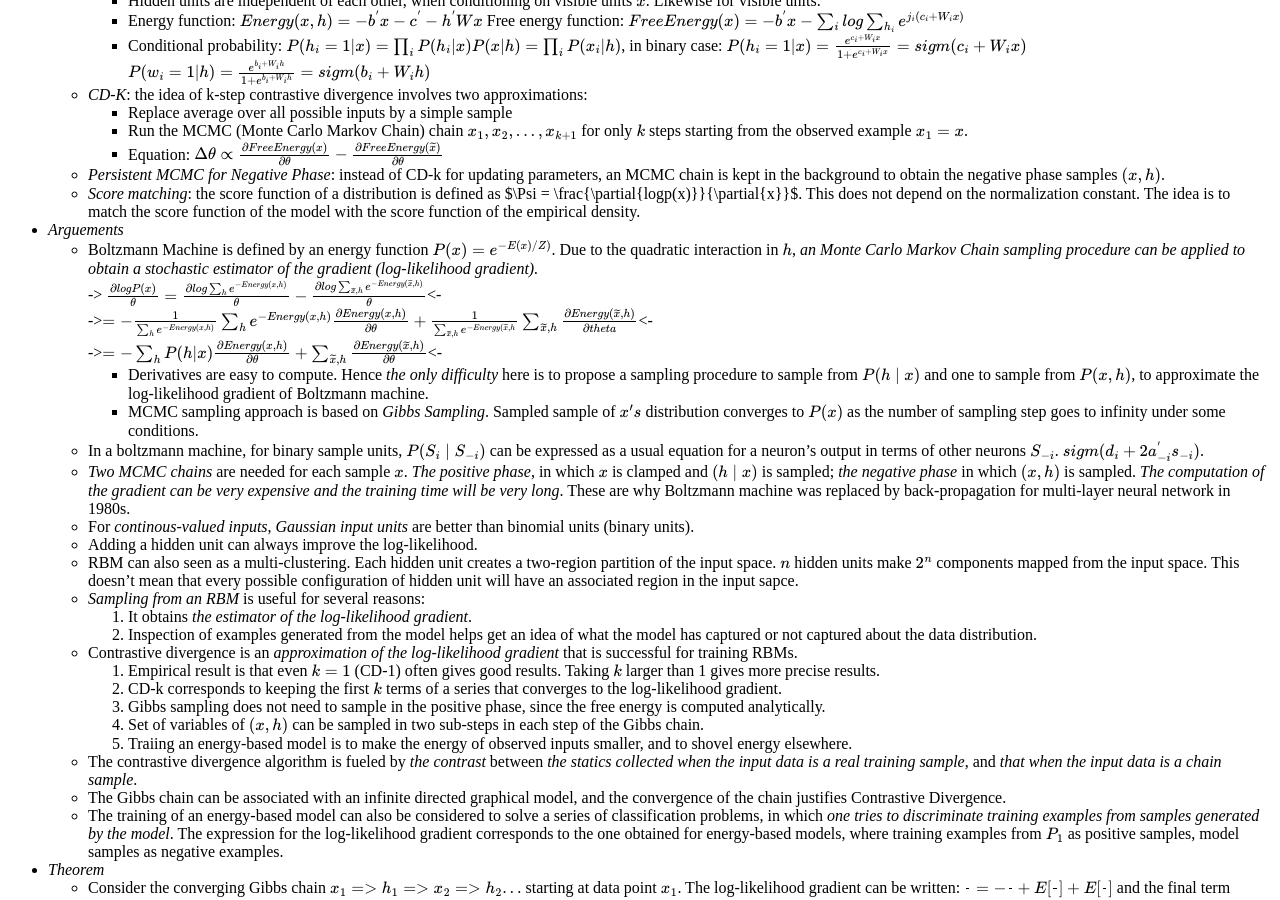
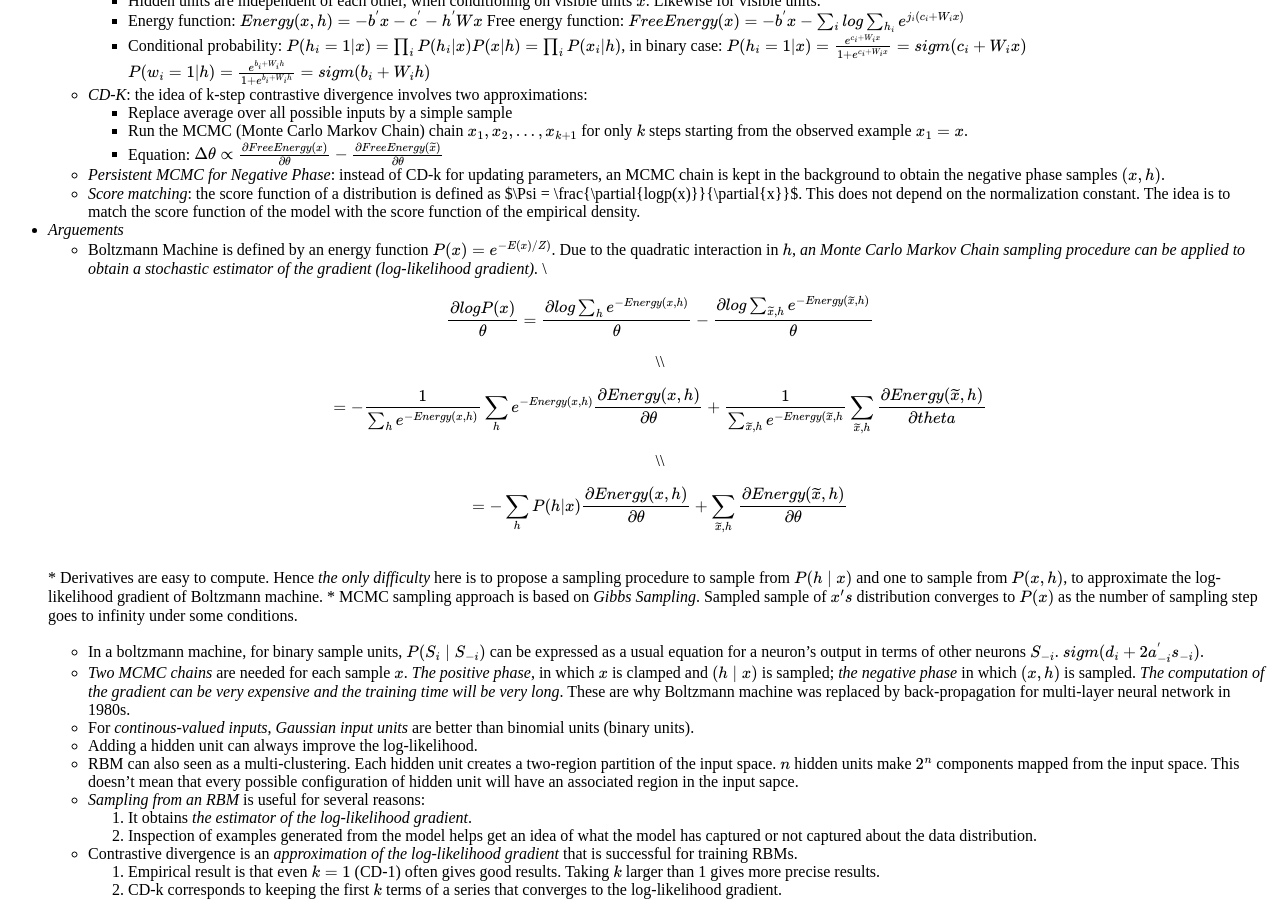
Before and after one commit to 0xAS/0xas.github.com, a Jekyll site: the page built from _posts/2014-10-30-Reading-Note-Learning-Deep-for-AI.md, in a window 1280 px wide and 900 px high, scrolled down 2718 px. Built offline with Jekyll 4.4.1, drawn with Linux system fonts in a browser that asks for light colours; formulas are drawn with MathJax 3; comment, search, counter and statistics services are not loaded.

```diff
--- a/_posts/2014-10-30-Reading-Note-Learning-Deep-for-AI.md
+++ b/_posts/2014-10-30-Reading-Note-Learning-Deep-for-AI.md
@@ -140,9 +140,9 @@ tags : [DeepLearning, DBN]
     + *Score matching*: the score function of a distribution is defined as $\Psi = \frac{\partial{logp(x)}}{\partial{x}}$. This does not depend on the normalization constant. The idea is to match the score function of the model with the score function of the empirical density.
 - *Arguements*
     + Boltzmann Machine is defined by an energy function $$P(x)=e^{-E(x)/Z)}$$. Due to the quadratic interaction in $$h$$, *an Monte Carlo Markov Chain sampling procedure can be applied to obtain a stochastic estimator of the gradient (log-likelihood gradient).* \\
-    -> $$ \frac{\partial{logP(x)}}{\theta} = \frac{\partial{log \sum_h e^{-Energy(x,h)}}}{\theta} - \frac{\partial{log\sum_{\widetilde{x},h}e^{-Energy(\widetilde{x},h)}}}{\theta} $$<- \\
-                                        ->$$= -\frac{1}{\sum_h e^{-Energy(x,h)}}\sum_h e^{-Energy(x,h)}\frac{\partial{Energy(x,h)}}{\partial{\theta}} + \frac{1}{\sum_{\widetilde{x},h}e^{-Energy(\widetilde{x},h}}\sum_{\widetilde{x},h}\frac{\partial{Energy(\widetilde{x},h)}}{\partial{theta}} $$<-\\
-                                        ->$$= -\sum_h P(h|x)\frac{\partial{Energy(x,h)}}{\partial{\theta}} + \sum_{\widetilde{x},h}\frac{\partial{Energy(\widetilde{x},h)}}{\partial{\theta}} $$<-\\
+    <center>$$ \frac{\partial{logP(x)}}{\theta} = \frac{\partial{log \sum_h e^{-Energy(x,h)}}}{\theta} - \frac{\partial{log\sum_{\widetilde{x},h}e^{-Energy(\widetilde{x},h)}}}{\theta} $$ \\
+                                        $$= -\frac{1}{\sum_h e^{-Energy(x,h)}}\sum_h e^{-Energy(x,h)}\frac{\partial{Energy(x,h)}}{\partial{\theta}} + \frac{1}{\sum_{\widetilde{x},h}e^{-Energy(\widetilde{x},h}}\sum_{\widetilde{x},h}\frac{\partial{Energy(\widetilde{x},h)}}{\partial{theta}} $$\\
+                                        $$= -\sum_h P(h|x)\frac{\partial{Energy(x,h)}}{\partial{\theta}} + \sum_{\widetilde{x},h}\frac{\partial{Energy(\widetilde{x},h)}}{\partial{\theta}} $$</center>\\
         * Derivatives are easy to compute. Hence *the only difficulty* here is to propose a sampling procedure to sample from $$P(h\mid x)$$ and one to sample from $$P(x,h)$$, to approximate the log-likelihood gradient of Boltzmann machine.
         * MCMC sampling approach is based on *Gibbs Sampling*. Sampled sample of $$x's$$ distribution converges to $$P(x)$$ as the number of sampling step goes to infinity under some conditions.
     + In a boltzmann machine, for binary sample units, $$P(S_i\mid S_{-i})$$ can be expressed as a usual equation for a neuron's output in terms of other neurons $$S_{-i}$$. $$sigm(d_i + 2a_{-i}^{'}s_{-i})$$.
```
